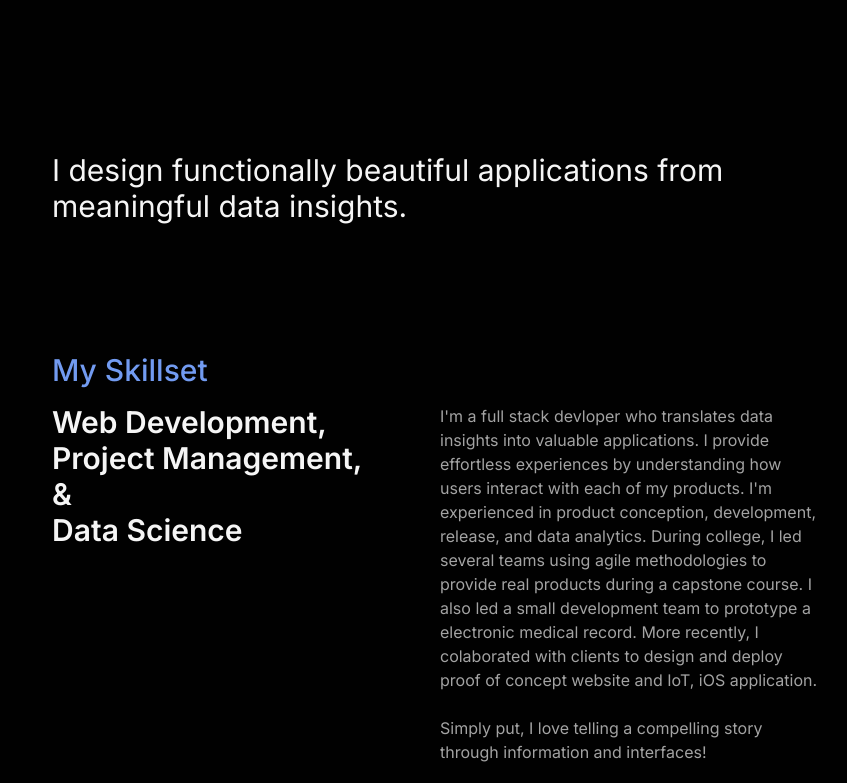
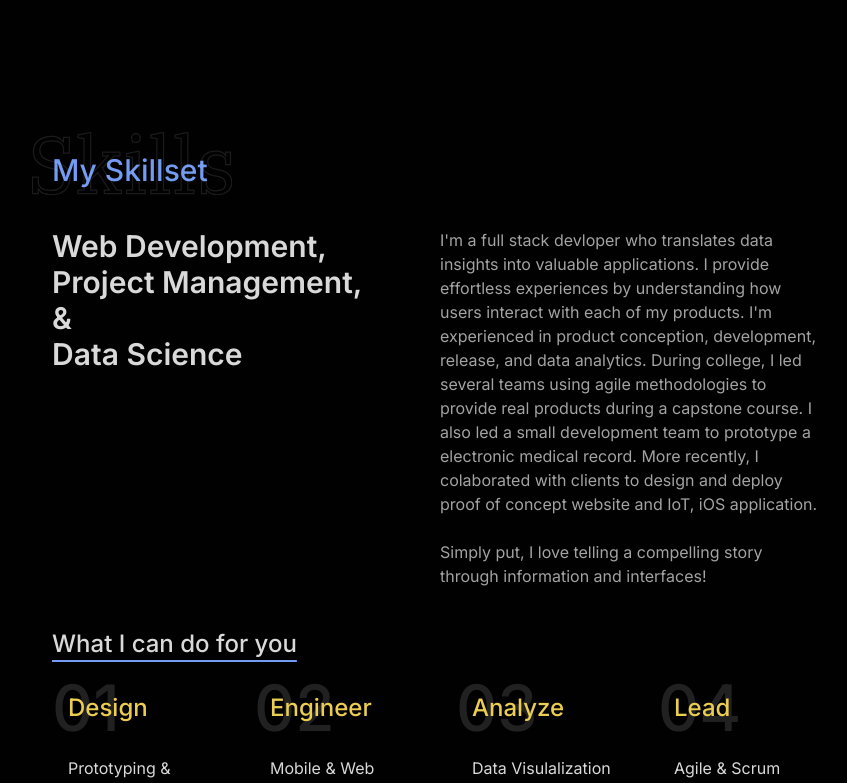
Before and after one commit to AkBo24/Personal-Website, a Next.js app in the folder website/: page / in a window 1280 px wide. Shown: the part 1000-1783 px from the top of the page, without its empty margins (204-1051 px from the left). Built offline with nearby package versions, Linux system fonts and the light colour scheme.

Commit message:
Added svg of skill behind my skillset header and removed frame

```diff
--- a/website/app/Sections/Skillset/Skillset.tsx
+++ b/website/app/Sections/Skillset/Skillset.tsx
@@ -1,19 +1,22 @@
 import React from 'react';
+import Image from 'next/image';
 import Frame from './Components/Frame';
 
 const Skillset = () => {
     return (
         <div className='lg:sectionContainer relative'>
-            <h3 className='text-2xl w-full mb-10 lg:text-3xl lg:mb-32'>
-                I design functionally beautiful applications from meaningful data
-                insights.
-            </h3>
+            <div className='relative mb-10'>
+                {/* <h3 className='font-'>Skills</h3> */}
+                <Image
+                    src='/Skills.svg'
+                    alt='Text reading Skills'
+                    width={200}
+                    height={200}
+                    className='absolute -top-5 -left-5 opacity-80'
+                />
 
-            <div className='relative'>
-                <div className='hidden 2xl:block absolute -top-10 -left-10 -z-10'>
-                    <Frame />
+                <h3 className='sectionHeaderBlue'>My Skillset</h3>
             </div>
-                <h3 className='sectionHeaderBlue'>My Skillset</h3>
 
             <div className='flex flex-col gap-2 lg:flex-row'>
                 <h4 className='lg:hidden flex-1 text-3xl font-semibold'>
@@ -26,21 +29,19 @@ const Skillset = () => {
                 </h4>
 
                 <p className='text-neutral-400 flex-1 '>
-                        I'm a full stack devloper who translates data insights into
-                        valuable applications. I provide effortless experiences by
-                        understanding how users interact with each of my products. I'm
-                        experienced in product conception, development, release, and data
-                        analytics. During college, I led several teams using agile
-                        methodologies to provide real products during a capstone course. I
-                        also led a small development team to prototype a electronic
-                        medical record. More recently, I colaborated with clients to
-                        design and deploy proof of concept website and IoT, iOS
-                        application.
+                    I'm a full stack devloper who translates data insights into valuable
+                    applications. I provide effortless experiences by understanding how
+                    users interact with each of my products. I'm experienced in product
+                    conception, development, release, and data analytics. During college,
+                    I led several teams using agile methodologies to provide real products
+                    during a capstone course. I also led a small development team to
+                    prototype a electronic medical record. More recently, I colaborated
+                    with clients to design and deploy proof of concept website and IoT,
+                    iOS application.
                     <br /> <br />
-                        Simply put, I love telling a compelling story through information
-                        and interfaces!
+                    Simply put, I love telling a compelling story through information and
+                    interfaces!
                 </p>
-                </div>
             </div>
 
             <h3 className='mt-10 underline-lightPrimaryBlue text-2xl font-medium underline decoration-lightPrimaryBlue underline-offset-8'>
--- a/website/app/page.tsx
+++ b/website/app/page.tsx
@@ -9,7 +9,7 @@ export default function Home() {
     return (
         <div className=''>
             <Navbar />
-            <main className='flex flex-col gap-28 min-h-screen lg:items-center p-10 lg:gap-64 lg:p-24 text-neutral-100 font-inter'>
+            <main className='flex flex-col gap-28 min-h-screen lg:items-center p-10 lg:gap-64 lg:p-24 text-secondaryText font-inter'>
                 <Landing />
                 <Skillset />
                 <Career />
```
Also changed, not shown: website/public/Skills.png (added), website/public/Skills.svg (added). Lines whose indentation alone changed are shown as unchanged.
